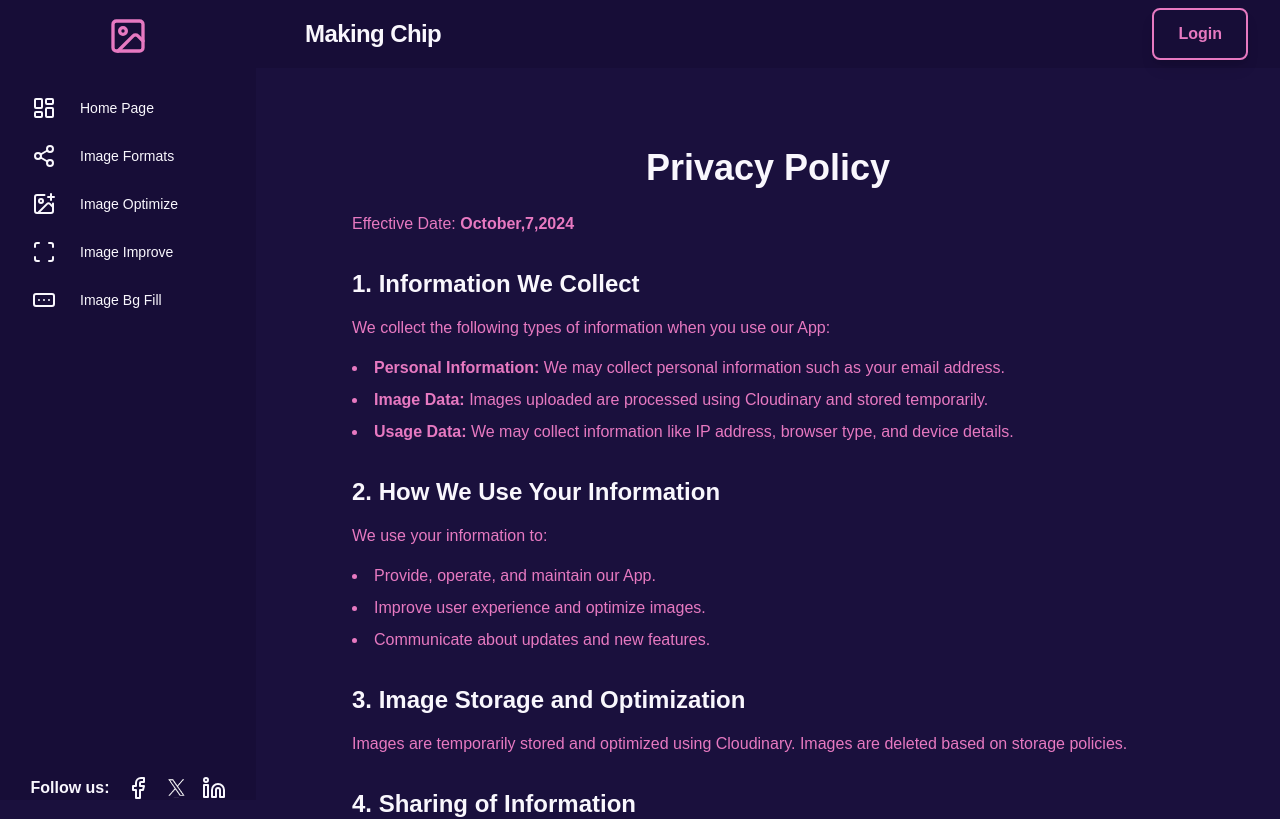
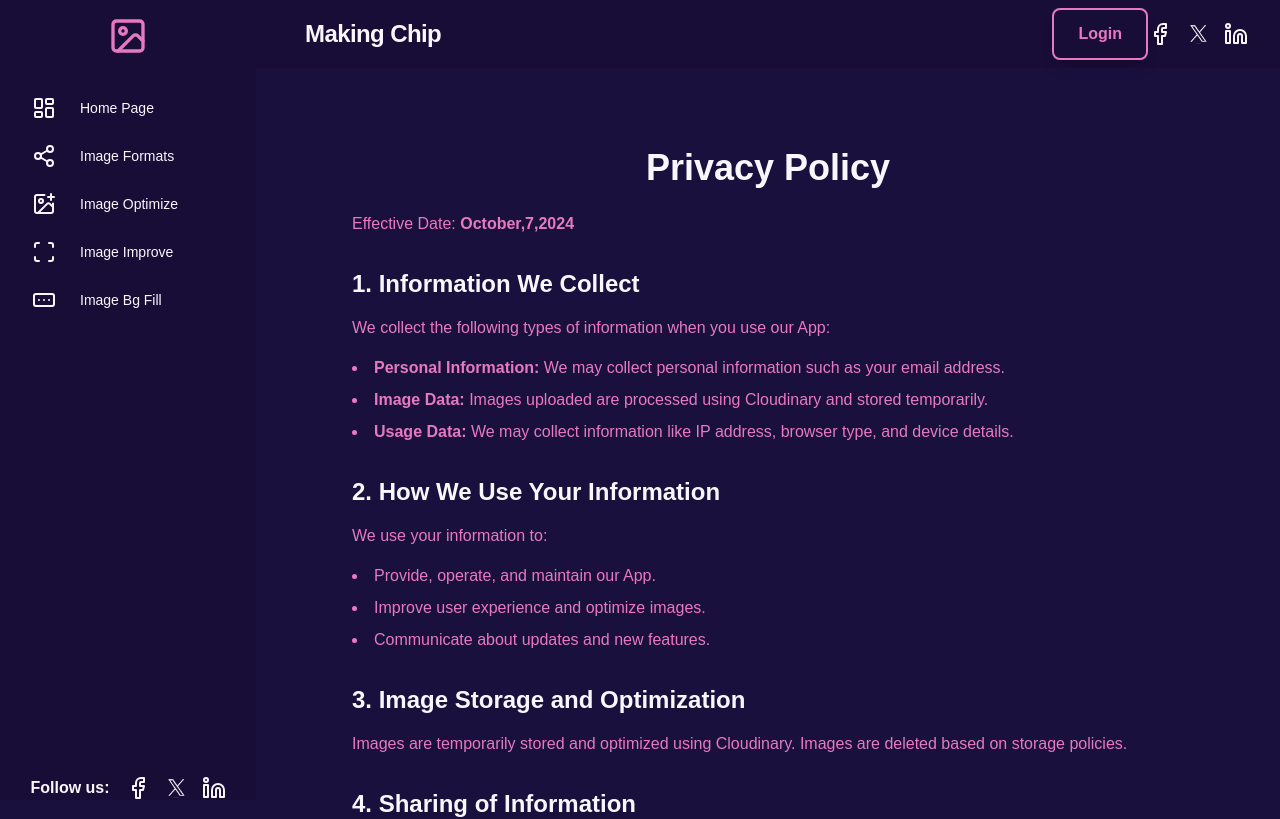
Before and after one commit to afnanhussain2002/making-chip, a Next.js app: page /privacy-policy in a window 1280 px wide. Shown: the top 819 px of the page. Built offline with nearby package versions, Linux system fonts and the light colour scheme; no server answers.

Commit message:
add social links on header

```diff
--- a/src/app/(app)/layout.tsx
+++ b/src/app/(app)/layout.tsx
@@ -109,6 +109,23 @@ export default function AppLayout({
                 </>
               )}
             </div>
+            <div className="flex justify-center items-center gap-4">
+            <a href="https://www.facebook.com/iamafnanhussain" target="_blank">
+            <Facebook/>
+            </a>
+            <a href="https://x.com/MdAfnanHussain" target="_blank">
+           <Image
+           src={XLogo}
+           width={20}
+           height={30}
+           alt="x.com"
+           />
+            </a>
+            <a href="https://www.linkedin.com/in/md-afnan-hussain/" target="_blank">
+            <Linkedin/>
+            </a>
+
+          </div>
           </div>
         </header>
         {/* Page content */}
@@ -155,7 +172,7 @@ export default function AppLayout({
           )}
           <div className="flex justify-center items-center gap-4">
             <p className="font-bold">Follow us:</p>
-            <a href="https://www.facebook.com/@afnan.hussain.908" target="_blank">
+            <a href="https://www.facebook.com/iamafnanhussain" target="_blank">
             <Facebook/>
             </a>
             <a href="https://x.com/MdAfnanHussain" target="_blank">
```
